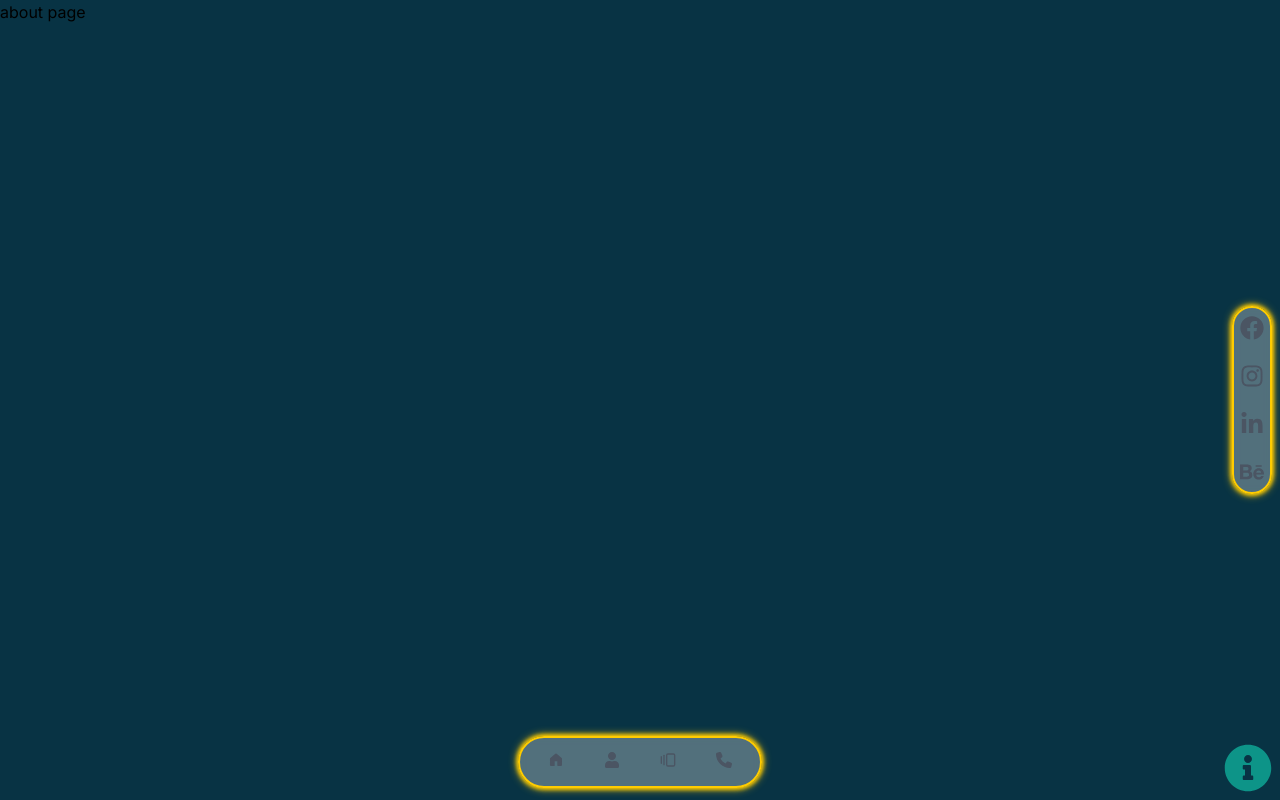
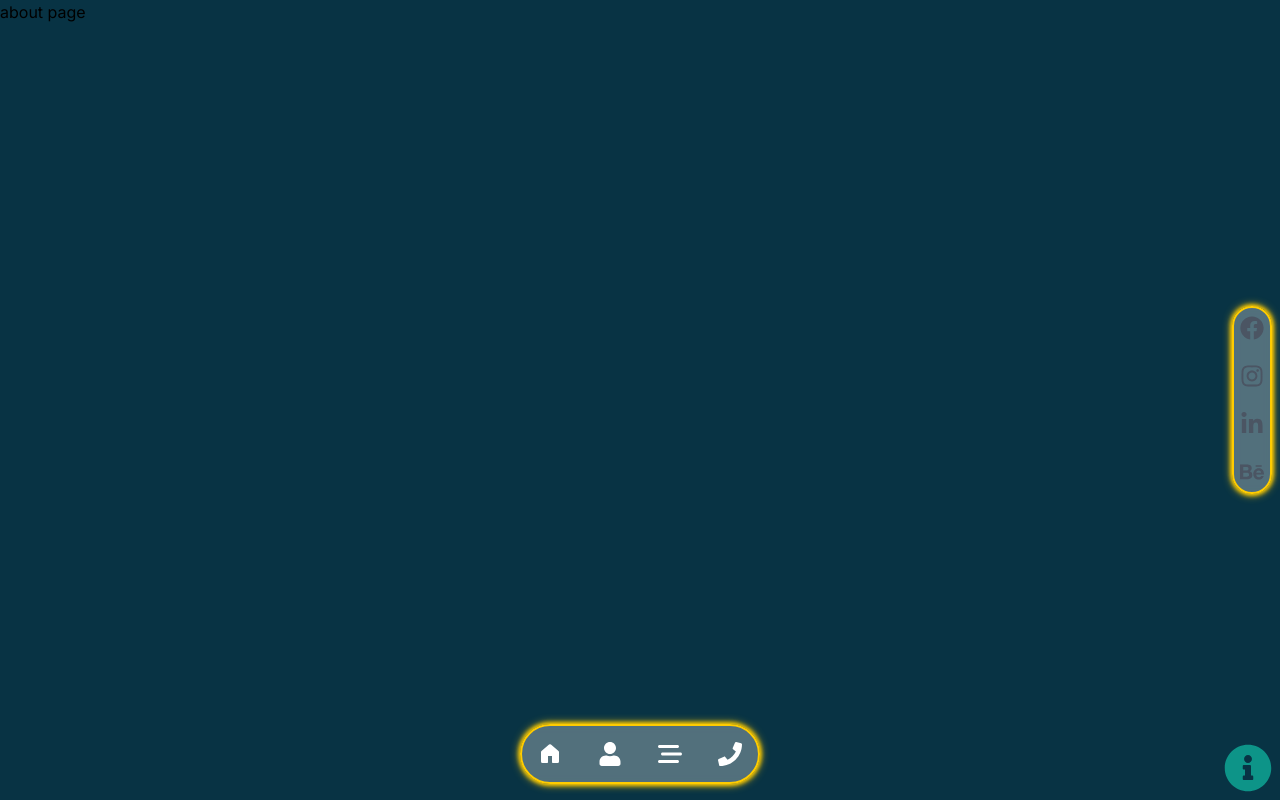
Before and after one commit to wahabsharif/saad-qadeer, a Next.js app: page /about in a window 1280 px wide. Built offline with nearby package versions, Linux system fonts and the light colour scheme.

Commit message:
Dock Bar

```diff
--- a/src/app/layout.tsx
+++ b/src/app/layout.tsx
@@ -8,6 +8,7 @@ import Developer from "@/components/common/Developer";
 import CursorTrailCanvas from "@/components/common/CursorTrailCanvas";
 import LoadingWrapper from "@/components/common/LoadingWrapper"; // Import the client-side wrapper
 import { LoadingProvider } from "@/context/LoadingContext";
+import DockBar from "@/components/common/DockBar";
 
 const inter = Inter({ subsets: ["latin"] });
 
@@ -30,7 +31,8 @@ export default function RootLayout({
               color="hsla(50, 50%, 50%)"
               className="pointer-events-none fixed inset-0 -z-10 h-full w-full"
             />
-            <NavBar />
+            <DockBar />
+            {/* <NavBar /> */}
             <SocialIcons />
             <Developer />
             {children}
--- /dev/null
+++ b/src/components/common/DockBar.tsx
@@ -0,0 +1,77 @@
+"use client";
+
+import React, { useEffect, useState } from "react";
+import { useSpring, animated } from "@react-spring/web";
+import { GoHomeFill } from "react-icons/go";
+import { FaUser, FaPhone } from "react-icons/fa";
+import { FaBarsStaggered } from "react-icons/fa6";
+import Link from "next/link";
+
+// Data for the dock items with icons and links
+const dockItems = [
+  { name: "Home", icon: <GoHomeFill size={24} />, href: "/" },
+  { name: "About", icon: <FaUser size={24} />, href: "/about" },
+  {
+    name: "Portfolio",
+    icon: <FaBarsStaggered size={24} />,
+    href: "/portfolio",
+  },
+  { name: "Contact", icon: <FaPhone size={24} />, href: "/contact" },
+];
+
+const DockBar: React.FC = () => {
+  const [hoveredIndex, setHoveredIndex] = useState<number | null>(null);
+  const [isLoaded, setIsLoaded] = useState(false);
+  const props = useSpring({
+    from: { transform: "scale(0.5)", opacity: 0 },
+    to: isLoaded
+      ? [
+          { transform: "scale(1.1)", opacity: 1 },
+          { transform: "scale(1)", opacity: 1 },
+        ]
+      : { transform: "scale(0.5)", opacity: 0 },
+    config: { tension: 250, friction: 30, duration: 1000 },
+  });
+
+  useEffect(() => {
+    setIsLoaded(true);
+  }, []);
+  return (
+    <header className="absolute bottom-4 left-1/2 transform -translate-x-1/2 flex items-center justify-center">
+      <animated.div
+        style={props}
+        className="flex flex-col items-center justify-center space-y-2 backdrop-blur-sm bg-white/30 neon-border rounded-full"
+      >
+        <ul className="flex items-center space-x-3 p-1">
+          {dockItems.map((item, index) => (
+            <li
+              key={index}
+              className={`relative flex items-center justify-center w-12 h-12 transform transition-transform duration-200 ${
+                hoveredIndex === index ? "scale-150 translate-y-[-10px]" : ""
+              }`}
+              onMouseEnter={() => setHoveredIndex(index)}
+              onMouseLeave={() => setHoveredIndex(null)}
+            >
+              <Link
+                href={item.href}
+                className="flex items-center justify-center w-full h-full"
+              >
+                <div className="text-white text-md">{item.icon}</div>
+              </Link>
+              <span
+                className={`absolute bottom-12 left-1/2 transform -translate-x-1/2 bg-black text-white text-sm p-2 rounded-md ${
+                  hoveredIndex === index ? "block" : "hidden"
+                }`}
+              >
+                {item.name}
+                <div className="absolute -bottom-2 left-1/2 transform -translate-x-1/2 w-0 h-0 border-l-4 border-r-4 border-t-4 border-transparent border-b-black" />
+              </span>
+            </li>
+          ))}
+        </ul>
+      </animated.div>
+    </header>
+  );
+};
+
+export default DockBar;
--- a/src/components/common/SocialIcons.tsx
+++ b/src/components/common/SocialIcons.tsx
@@ -12,8 +12,6 @@ import {
 
 const SocialIcons = () => {
   const [isLoaded, setIsLoaded] = useState(false);
-
-  // Animation configuration
   const props = useSpring({
     from: { transform: "scale(0.5)", opacity: 0 },
     to: isLoaded
--- /dev/null
+++ b/src/components/magicui/dock.tsx
@@ -0,0 +1,124 @@
+"use client";
+
+import React, { PropsWithChildren, useRef } from "react";
+import { cva, type VariantProps } from "class-variance-authority";
+import { motion, useMotionValue, useSpring, useTransform } from "framer-motion";
+
+import { cn } from "@/lib/utils";
+
+export interface DockProps extends VariantProps<typeof dockVariants> {
+  className?: string;
+  magnification?: number;
+  distance?: number;
+  direction?: "top" | "middle" | "bottom";
+  children: React.ReactNode;
+}
+
+const DEFAULT_MAGNIFICATION = 60;
+const DEFAULT_DISTANCE = 140;
+
+const dockVariants = cva(
+  "mx-auto w-max mt-8 h-[58px] p-2 flex gap-2 rounded-2xl border supports-backdrop-blur:bg-white/10 supports-backdrop-blur:dark:bg-black/10 backdrop-blur-md",
+);
+
+const Dock = React.forwardRef<HTMLDivElement, DockProps>(
+  (
+    {
+      className,
+      children,
+      magnification = DEFAULT_MAGNIFICATION,
+      distance = DEFAULT_DISTANCE,
+      direction = "bottom",
+      ...props
+    },
+    ref,
+  ) => {
+    const mouseX = useMotionValue(Infinity);
+
+    const renderChildren = () => {
+      return React.Children.map(children, (child: any) => {
+        return React.cloneElement(child, {
+          mouseX: mouseX,
+          magnification: magnification,
+          distance: distance,
+        });
+      });
+    };
+
+    return (
+      <motion.div
+        ref={ref}
+        onMouseMove={(e) => mouseX.set(e.pageX)}
+        onMouseLeave={() => mouseX.set(Infinity)}
+        {...props}
+        className={cn(dockVariants({ className }), {
+          "items-start": direction === "top",
+          "items-center": direction === "middle",
+          "items-end": direction === "bottom",
+        })}
+      >
+        {renderChildren()}
+      </motion.div>
+    );
+  },
+);
+
+Dock.displayName = "Dock";
+
+export interface DockIconProps {
+  size?: number;
+  magnification?: number;
+  distance?: number;
+  mouseX?: any;
+  className?: string;
+  children?: React.ReactNode;
+  props?: PropsWithChildren;
+}
+
+const DockIcon = ({
+  size,
+  magnification = DEFAULT_MAGNIFICATION,
+  distance = DEFAULT_DISTANCE,
+  mouseX,
+  className,
+  children,
+  ...props
+}: DockIconProps) => {
+  const ref = useRef<HTMLDivElement>(null);
+
+  const distanceCalc = useTransform(mouseX, (val: number) => {
+    const bounds = ref.current?.getBoundingClientRect() ?? { x: 0, width: 0 };
+
+    return val - bounds.x - bounds.width / 2;
+  });
+
+  let widthSync = useTransform(
+    distanceCalc,
+    [-distance, 0, distance],
+    [40, magnification, 40],
+  );
+
+  let width = useSpring(widthSync, {
+    mass: 0.1,
+    stiffness: 150,
+    damping: 12,
+  });
+
+  return (
+    <motion.div
+      ref={ref}
+      style={{ width }}
+      className={cn(
+        "flex aspect-square cursor-pointer items-center justify-center rounded-full",
+        className,
+      )}
+      {...props}
+    >
+      {children}
+    </motion.div>
+  );
+};
+
+DockIcon.displayName = "DockIcon";
+
+export { Dock, DockIcon, dockVariants };
```
